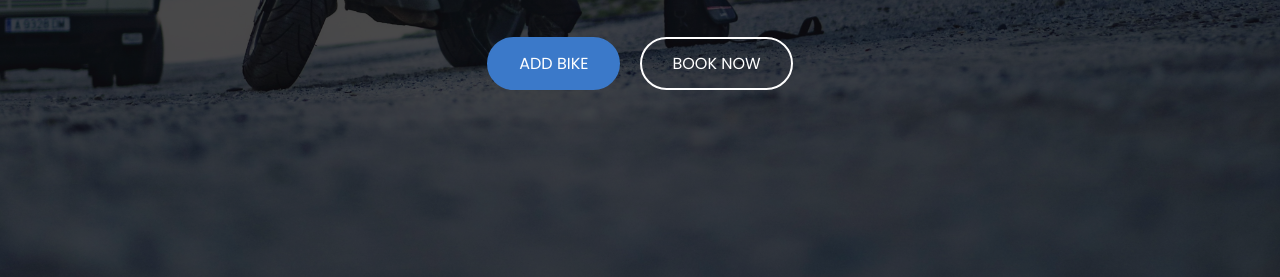
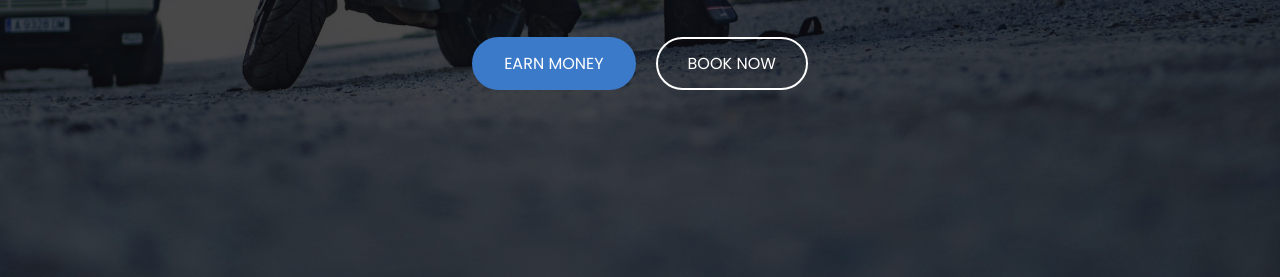
Before and after one commit to Sekhgroup/jini, a plain HTML site: page index.html in a window 1280 px wide. Shown: the part 523-800 px from the top of the page. Drawn offline with nearby package versions, Linux system fonts and the light colour scheme.

Commit message:
Money
Earn money secti6

```diff
--- a/index.html
+++ b/index.html
@@ -170,7 +170,7 @@
           </p>
 
           <div class="btn-group">
-            <button class="btn btn-primary"><a href="https://sekhgroup.github.io/join/">Add Bike</a></button>
+            <button class="btn btn-primary"><a href="https://sekhgroup.github.io/join/">Earn money</a></button>
 
             <button class="btn btn-secondary"><a href="#service">Book now</a></button>
 
```
